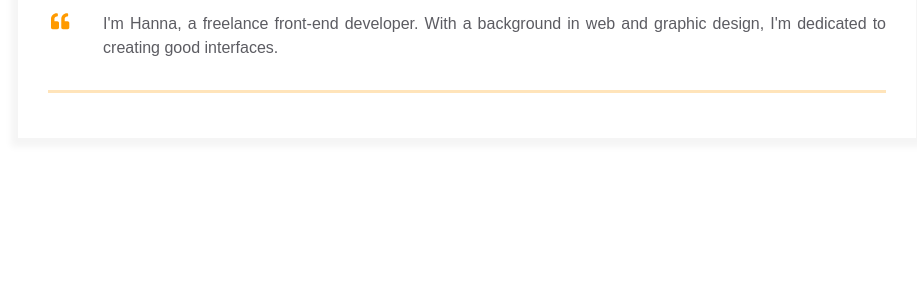
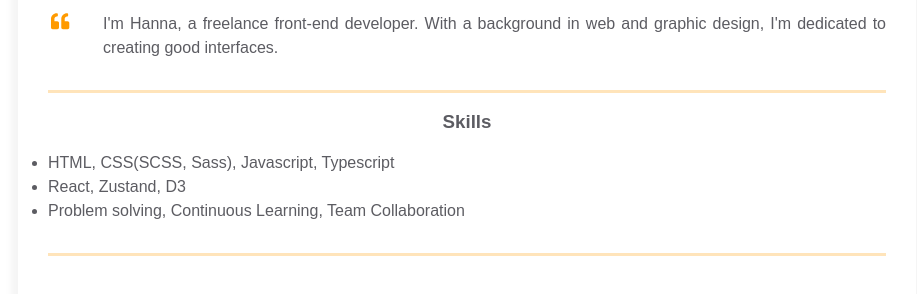
Before and after one commit to kot-vmeshke/homepage, a plain HTML site: page index.html in a window 1280 px wide. Shown: the part 338-632 px from the top of the page, without its empty margins (173-1090 px from the left). Drawn offline with Linux system fonts and the light colour scheme.

Commit message:
feat: add skills

```diff
--- a/index.html
+++ b/index.html
@@ -86,6 +86,18 @@
           </div>
         </div>
       </div>
+      <div class="container">
+        <div class="resume__block">
+          <div class="skills">
+            <h3 class="skills__header">Skills</h3>
+            <ul class="skills__text">
+              <li>HTML, CSS(SCSS, Sass), Javascript, Typescript</li>
+              <li>React, Zustand, D3</li>
+              <li>Problem solving, Continuous Learning, Team Collaboration</li>
+            </ul>
+          </div>
+        </div>
+      </div>
     </div>
   </main>
 </body>
```
